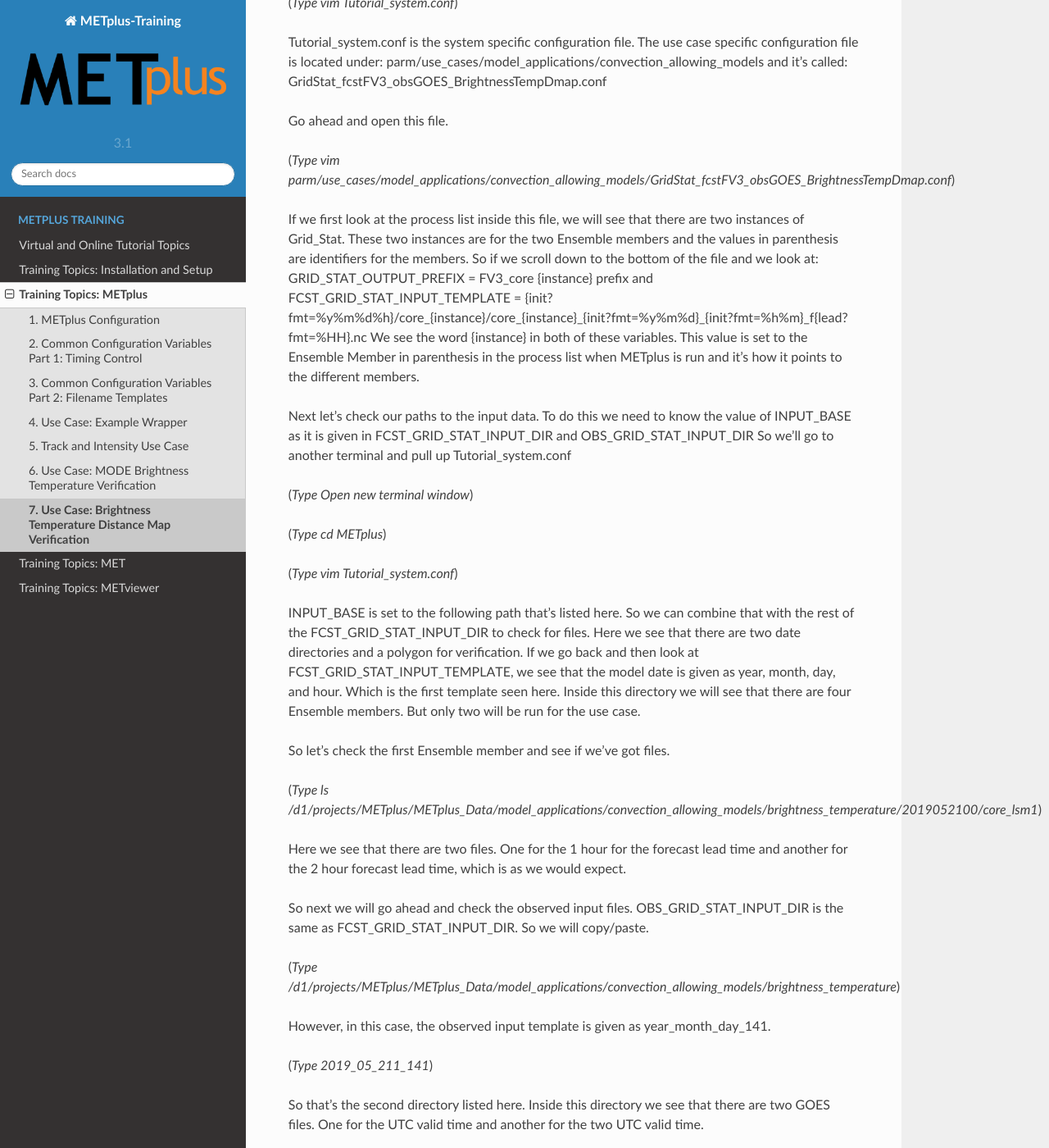
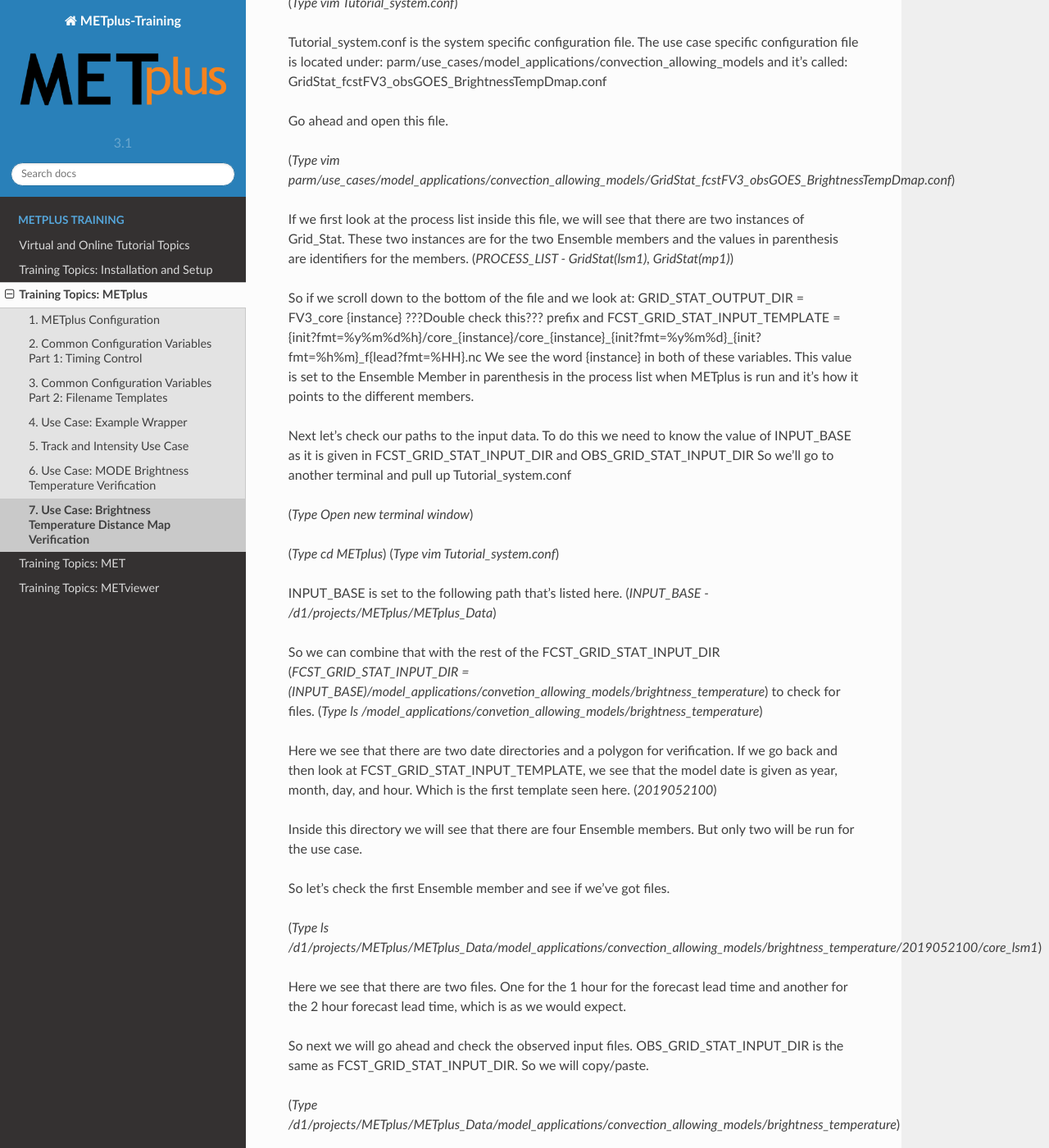
Before and after one commit to dtcenter/METplus-Training, a Sphinx documentation site: the page built from docs/modules/METplus/use_case_brightness_temperature_distance_map.rst, in a window 1280 px wide and 1400 px high, scrolled down 1677 px. Shown: the whole window at 82% size. Built offline with Sphinx 7.4.7 and the Read the Docs theme 2.0.0, drawn with Linux system fonts in a browser that asks for light colours; some of the changed text lies outside the part shown.

Commit message:
Update use_case_brightness_temperature_distance_map.rst
Cleanup after 2nd time listening #54

```diff
--- a/docs/modules/METplus/use_case_brightness_temperature_distance_map.rst
+++ b/docs/modules/METplus/use_case_brightness_temperature_distance_map.rst
@@ -82,8 +82,11 @@
 If we first look at the process list inside this file, we will see that
 there are two instances of Grid_Stat. These two instances are for the two
 Ensemble members and the values in parenthesis are identifiers for the
-members. So if we scroll down to the bottom of the file and we look at:
-GRID_STAT_OUTPUT_PREFIX = FV3_core {instance}
+members.
+(*PROCESS_LIST - GridStat(lsm1), GridStat(mp1)*)
+
+So if we scroll down to the bottom of the file and we look at:
+GRID_STAT_OUTPUT_DIR = FV3_core {instance} ???Double check this???
 prefix and
 FCST_GRID_STAT_INPUT_TEMPLATE = {init?fmt=%y%m%d%h}/core_{instance}/core_{instance}_{init?fmt=%y%m%d}_{init?fmt=%h%m}_f{lead?fmt=%HH}.nc
 We see the word {instance} in both of these variables. This value is set
@@ -99,15 +102,23 @@
 (*Type Open new terminal window*)
 
 (*Type cd METplus*)
-
 (*Type vim Tutorial_system.conf*)
 
-INPUT_BASE is set to the following path that's listed here. So we can
+INPUT_BASE is set to the following path that's listed here.
+(*INPUT_BASE - /d1/projects/METplus/METplus_Data*)
+
+So we can
 combine that with the rest of the FCST_GRID_STAT_INPUT_DIR
-to check for files. Here we see that there are two date directories and a
+(*FCST_GRID_STAT_INPUT_DIR = (INPUT_BASE)/model_applications/convetion_allowing_models/brightness_temperature*)
+to check for files.
+(*Type ls /model_applications/convetion_allowing_models/brightness_temperature*)
+
+Here we see that there are two date directories and a
 polygon for verification. If we go back and then look at
 FCST_GRID_STAT_INPUT_TEMPLATE, we see that the model date is given as
 year, month, day, and hour. Which is the first template seen here.
+(*2019052100*)
+
 Inside this directory we will see that there are four Ensemble members.
 But only two will be run for the use case.
 
@@ -141,8 +151,8 @@
 (*Type ncdump /d1/projects/METplus/METplus_Data/model_applications/convection_allowing_models/brightness_temperature/2019052100/core_lsm1/core_lsm1_20190521_0000_f01.nc | more*)
 
 The variable that we have specified in our configuration file is called
-SBTA1613_topofatmosphere and the level is set to 2 asterisks inside
-parentheses. “(*,*)” which indicates the variable is in two dimensions.
+SBTA1613_topofatmosphere and the level is set to “(*,*)”
+which indicates the variable is in two dimensions.
 We scroll through our input file. We see that the variable name,
 SBTA1613_topofatmosphere(lat, long), is listed here and it's in two
 dimensions. So our model variable is specified correctly.
@@ -201,15 +210,16 @@
 (*Type ls /d1/personal/CHANGE_TO_YOUR_DIRECTORY/METplus/convection_allowing_models/brightness_temperature/grid_stat*)
 
 Looking inside this directory we see that we have all 12 expected files.
-Finally, we can make a distance map image by using the plot data plane tool
+???Should we show this???
+Finally, we can make a distance map image by using the plot_data_plane tool
 in MET. So first we need to take a look at the pairs.nc file so that we
 can get the name of the variable we want to apply for our distance map.
 
 (*Type ncdump /d1/personal/CHANGE_TO_YOUR_DIRECTORY/METplus/convection_allowing_models/brightness_temperature/grid_stat/grid_stat_FV3_core_lsm1_010000L_20190521_010000V.pairs.nc | more*)
 
-The OBS_DMAP_le235_channel_13_brightness_temperature_all_all_FULL( lat, lon)
-variable is specified here and it's in two dimensions. Exiting out of this
-file.
+The Obs Distance Map variable is specified here and it's in two dimensions.
+(*OBS_DMAP_le235_channel_13_brightness_temperature_all_all_FULL( lat, lon))*
+Exiting out of this file.
 
 (*Type ???exit out*)
 
```
Also changed, not shown: other parts of docs/modules/METplus/use_case_brightness_temperature_distance_map.rst (+15 -14 lines).
